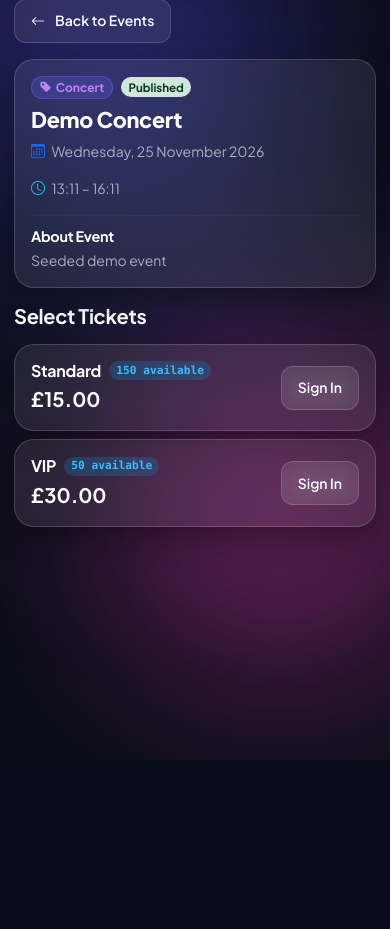
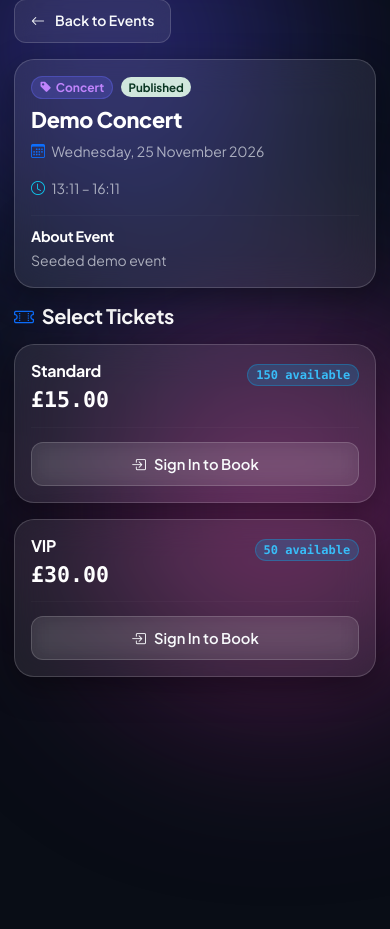
Before and after one commit to FathimaAz-ha/eventsphere, a FastAPI app: page /events/1 in a window 390 px wide. Shown: the part 84-1013 px from the top of the page. Before the commit the page ends 844 px from the top, so only its background shows below. Run offline with FastAPI, Linux system fonts and the light colour scheme; some libraries are stand-ins or nearby versions.

Commit message:
fix: improve mobile UI responsiveness for event booking and bottom dock clearance

```diff
--- a/app/templates/base.html
+++ b/app/templates/base.html
@@ -83,6 +83,9 @@
       margin: 0 auto;
       padding: 0 14px;
       width: 100%;
+    }
+    main.app-shell {
+      padding-bottom: 110px; /* guarantees ample scrolling clearance above the floating capsule dock */
     }
 
     /* Glass Top Header */
@@ -199,6 +202,8 @@
       color: #fff !important;
       box-shadow: 0 4px 18px rgba(99, 102, 241, 0.35) !important;
       transition: all 0.2s ease !important;
+      touch-action: manipulation;
+      cursor: pointer;
     }
     .btn-primary:active {
       transform: scale(0.98);
@@ -217,6 +222,8 @@
       align-items: center;
       justify-content: center;
       gap: 6px;
+      touch-action: manipulation;
+      cursor: pointer;
     }
     .btn-glass:hover {
       background: rgba(255, 255, 255, 0.16);
@@ -229,6 +236,8 @@
       color: #fca5a5;
       border-radius: 12px;
       font-weight: 600;
+      touch-action: manipulation;
+      cursor: pointer;
     }
     .btn-glass-danger:hover {
       background: rgba(239, 68, 68, 0.3);
@@ -503,7 +512,8 @@
       const currentPath = window.location.pathname;
       document.querySelectorAll(".mobile-bottom-nav a").forEach(tab => {
         const path = tab.getAttribute("data-path");
-        if (path && (currentPath === path || (path !== "/events" && currentPath.startsWith(path)))) {
+        if (!path) return;
+        if (currentPath === path || (path !== "/" && currentPath.startsWith(path))) {
           tab.classList.add("active");
         } else if (path === "/events" && currentPath === "/") {
           tab.classList.add("active");
--- a/app/templates/event_detail.html
+++ b/app/templates/event_detail.html
@@ -38,57 +38,108 @@
 </div>
 
 <!-- Available Tickets Section -->
-<h5 class="text-white mb-3">Select Tickets</h5>
+<h5 class="text-white mb-3 d-flex align-items-center gap-2">
+  <i class="bi bi-ticket-perforated text-primary"></i> Select Tickets
+</h5>
+
 {% for c in categories %}
 {% set remaining = c.quantity - c.sold %}
-<div class="glass-card mb-2">
-  <div class="d-flex justify-content-between align-items-center gap-3">
+<div class="glass-card mb-3 p-3">
+  <!-- Tier Header: Name, Price, and Availability Badge -->
+  <div class="d-flex justify-content-between align-items-start gap-2 mb-2">
     <div>
-      <div class="d-flex align-items-center gap-2">
-        <h6 class="text-white mb-0" style="font-weight: 700;">{{ c.name }}</h6>
-        <span class="badge rounded-pill font-monospace" style="background: rgba(14, 165, 233, 0.2); color: #38bdf8; font-size: 0.7rem;">
-          {% if remaining > 0 %}{{ remaining }} available{% else %}Sold Out{% endif %}
-        </span>
-      </div>
-      <div class="fs-5 fw-bold text-white mt-1">
+      <h6 class="text-white mb-1 fw-bold fs-6">{{ c.name }}</h6>
+      <div class="fs-4 fw-bold text-white font-monospace">
         £{{ '%.2f'|format(c.price) }}
       </div>
     </div>
+    <div class="text-end">
+      {% if remaining > 0 %}
+        <span class="badge rounded-pill font-monospace" style="background: rgba(14, 165, 233, 0.2); color: #38bdf8; font-size: 0.75rem; border: 1px solid rgba(14, 165, 233, 0.35);">
+          {{ remaining }} available
+        </span>
+      {% else %}
+        <span class="badge rounded-pill bg-danger-subtle text-danger" style="font-size: 0.75rem;">
+          Sold Out
+        </span>
+      {% endif %}
+    </div>
+  </div>
 
-    <div>
+  <hr style="border-color: rgba(255, 255, 255, 0.1); margin: 10px 0 14px 0;">
+
+  <!-- Booking Action Form: Fully Responsive for all mobile screen sizes -->
   {% if user %}
     {% if remaining > 0 %}
-        <form method="post" action="/bookings/create" class="d-flex align-items-center gap-2">
+    <form method="post" action="/bookings/create" class="booking-form" onsubmit="handleBookingSubmit(this)">
       <input type="hidden" name="csrf" value="{{ csrf }}">
       <input type="hidden" name="category_id" value="{{ c.id }}">
-          <select name="quantity" class="form-select form-select-sm" style="width: 70px;">
+
+      <div class="d-flex gap-2 align-items-center">
+        <!-- Quantity Selector with label -->
+        <div style="flex: 0 0 95px;">
+          <div class="input-group input-group-sm">
+            <span class="input-group-text text-subtle border-secondary px-2" style="background: rgba(255, 255, 255, 0.05); font-size: 0.75rem;">Qty</span>
+            <select name="quantity" class="form-select form-select-sm" style="min-height: 44px; font-weight: 600; border-radius: 0 12px 12px 0 !important;">
               {% for n in range(1, [remaining + 1, 7]|min) %}
               <option value="{{ n }}">{{ n }}</option>
               {% endfor %}
             </select>
-          <button class="btn btn-primary btn-sm px-3" style="font-size: 0.85rem;">
-            Book
+          </div>
+        </div>
+
+        <!-- Book Ticket Button -->
+        <div class="flex-grow-1">
+          <button type="submit" class="btn btn-primary w-100 d-flex align-items-center justify-content-center gap-2 py-2" style="min-height: 44px; font-size: 0.95rem; font-weight: 700;">
+            <i class="bi bi-ticket-perforated-fill"></i>
+            <span>Book Tickets</span>
           </button>
+        </div>
+      </div>
     </form>
     {% else %}
-        <form method="post" action="/bookings/create" class="d-flex align-items-center gap-2">
+    <form method="post" action="/bookings/create" onsubmit="handleWaitlistSubmit(this)">
       <input type="hidden" name="csrf" value="{{ csrf }}">
       <input type="hidden" name="category_id" value="{{ c.id }}">
       <input type="hidden" name="quantity" value="1">
-          <button class="btn btn-glass btn-sm px-3" style="color: #fde047; border-color: rgba(250, 204, 21, 0.4);">
-            <i class="bi bi-hourglass-split me-1"></i> Waitlist
+      <button type="submit" class="btn btn-glass w-100 d-flex align-items-center justify-content-center gap-2 py-2" style="min-height: 44px; color: #fde047; border-color: rgba(250, 204, 21, 0.4); font-size: 0.92rem; font-weight: 600;">
+        <i class="bi bi-hourglass-split"></i>
+        <span>Join Waitlist</span>
       </button>
     </form>
     {% endif %}
   {% else %}
-        <a href="/login" class="btn btn-glass btn-sm px-3">
-          Sign In
+    <a href="/login" class="btn btn-glass w-100 d-flex align-items-center justify-content-center gap-2 py-2" style="min-height: 44px; font-size: 0.92rem; font-weight: 600;">
+      <i class="bi bi-box-arrow-in-right"></i>
+      <span>Sign In to Book</span>
     </a>
   {% endif %}
 </div>
+{% else %}
+<div class="glass-card text-center py-4">
+  <p class="text-subtle small mb-0">No tickets currently configured for this event.</p>
 </div>
-</div>
-{% else %}
-<p class="text-subtle small">No tickets currently configured for this event.</p>
 {% endfor %}
+
+<!-- Safety spacer for mobile scrolling clearance -->
+<div style="height: 30px;"></div>
 {% endblock %}
+
+{% block scripts %}
+<script>
+function handleBookingSubmit(form) {
+  const btn = form.querySelector('button[type="submit"]');
+  if (btn) {
+    btn.disabled = true;
+    btn.innerHTML = '<span class="spinner-border spinner-border-sm me-2" role="status" aria-hidden="true"></span>Booking...';
+  }
+}
+function handleWaitlistSubmit(form) {
+  const btn = form.querySelector('button[type="submit"]');
+  if (btn) {
+    btn.disabled = true;
+    btn.innerHTML = '<span class="spinner-border spinner-border-sm me-2" role="status" aria-hidden="true"></span>Joining Waitlist...';
+  }
+}
+</script>
+{% endblock %}
```
Lines whose indentation alone changed are shown as unchanged.
